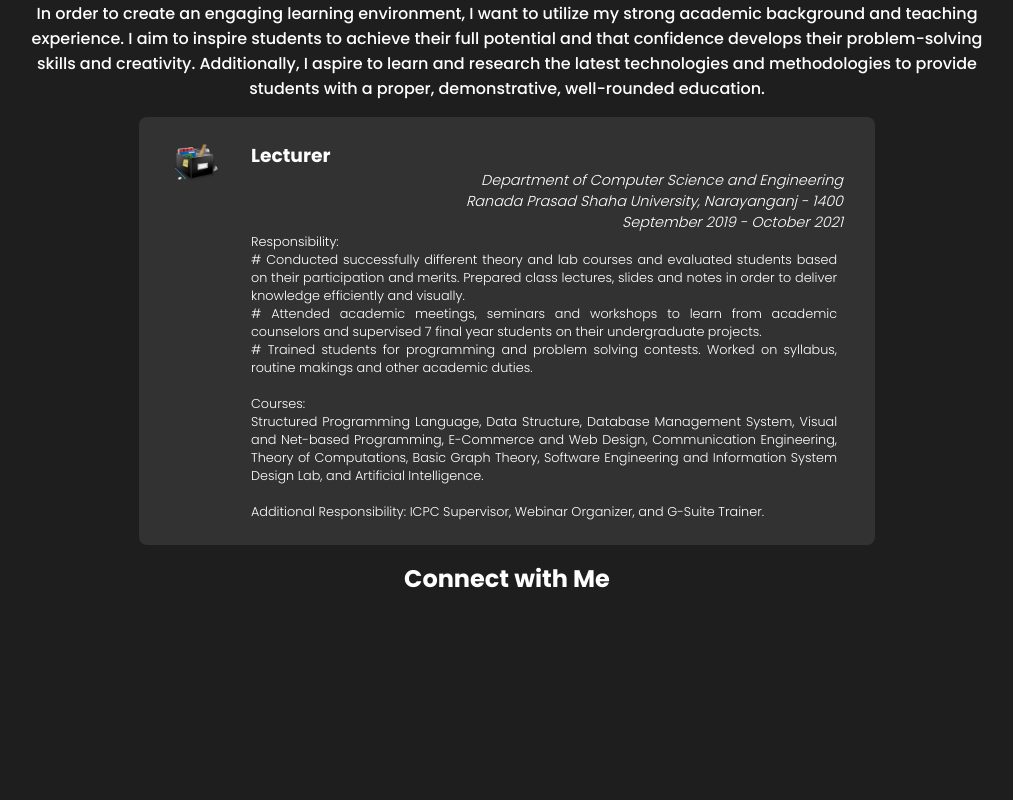
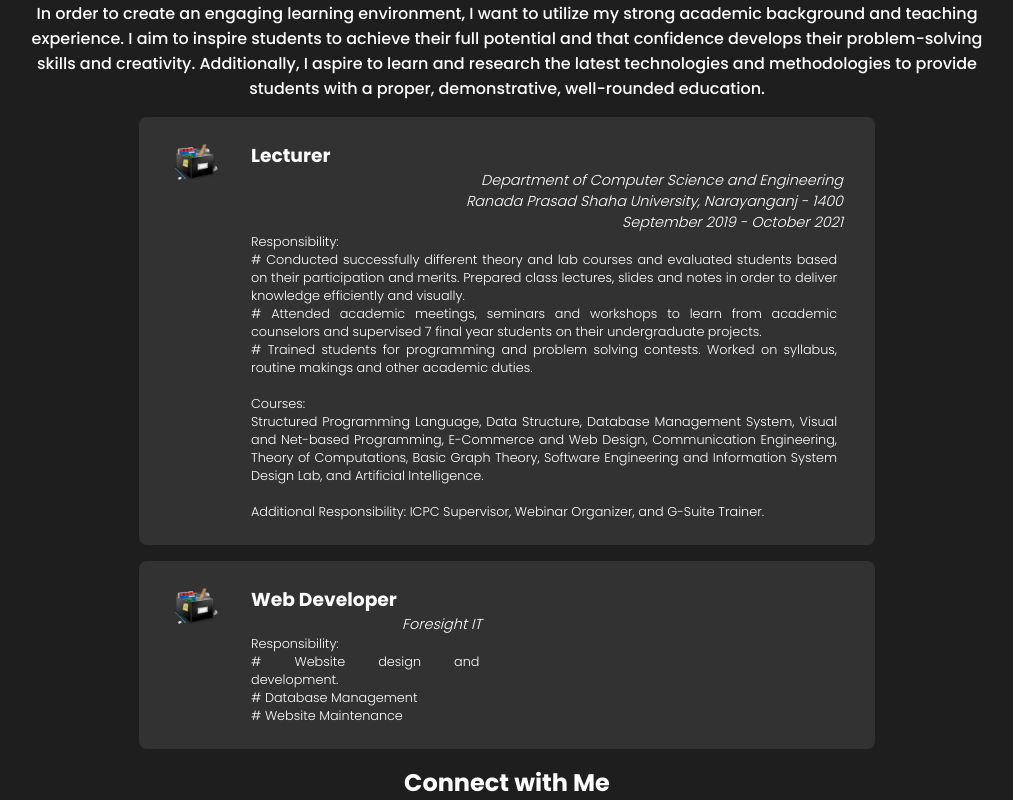
Before and after one commit to Pinto-paul/pab-website, a React (Create React App) app: page / in a window 1280 px wide. Shown: the part 3304-4104 px from the top of the page, without its empty margins (133-1146 px from the left). Before the commit the page ends 3900 px from the top, so only its background shows below. Built offline with nearby package versions, Linux system fonts and the light colour scheme.

Commit message:
Deployed website

```diff
--- a/src/components/Experience/experience.css
+++ b/src/components/Experience/experience.css
@@ -31,7 +31,7 @@
     align-self: center;
 }
 
-.expCol{
+.expRow{
     display: flex;
     flex-direction: row;
     margin: 1rem;
--- a/src/components/Experience/experience.js
+++ b/src/components/Experience/experience.js
@@ -8,7 +8,7 @@ const Experience = () => {
             <h2 className="expTitle">Experience</h2>
             <span className="expDesc">In order to create an engaging learning environment, I want to utilize my strong academic background and teaching experience. I aim to inspire students to achieve their full potential and that confidence develops their problem-solving skills and creativity. Additionally, I aspire to learn and research the latest technologies and methodologies to provide students with a proper, demonstrative, well-rounded education.</span>
             <div className="expDiv">
-                <div className="expCol">
+                <div className="expRow">
                     <img src={workLogo} alt="Lecturer, RPSU" className="expImage"/>
                     <div className="expText">
                         <h3>Lecturer</h3>
@@ -29,6 +29,20 @@ const Experience = () => {
                         </div>
                     </div>
                 </div>
+                <div className="expRow">
+                    <img src={workLogo} alt="Web Developer, Foresight IT" className="expImage"/>
+                    <div className="expText">
+                        <h3>Web Developer</h3>
+                        <p><i>Foresight IT</i></p>
+                        <div className="expDet">
+                            <span>
+                                Responsibility:<br/># Website design and development. <br/>
+                              # Database Management <br />
+                              # Website Maintenance
+                            </span>
+                        </div>
+                    </div>
+                </div>
             </div>
         </section>
     )
```
